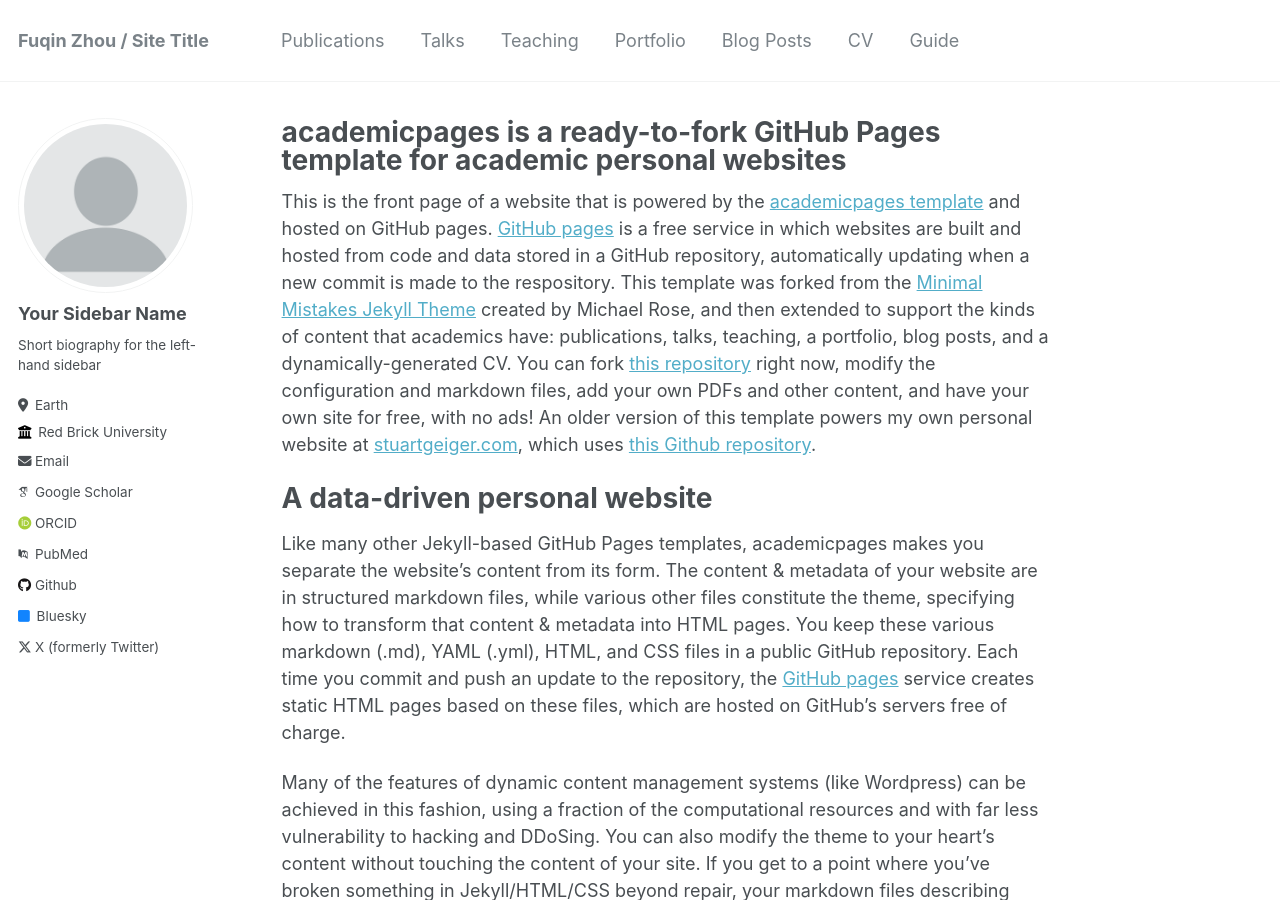
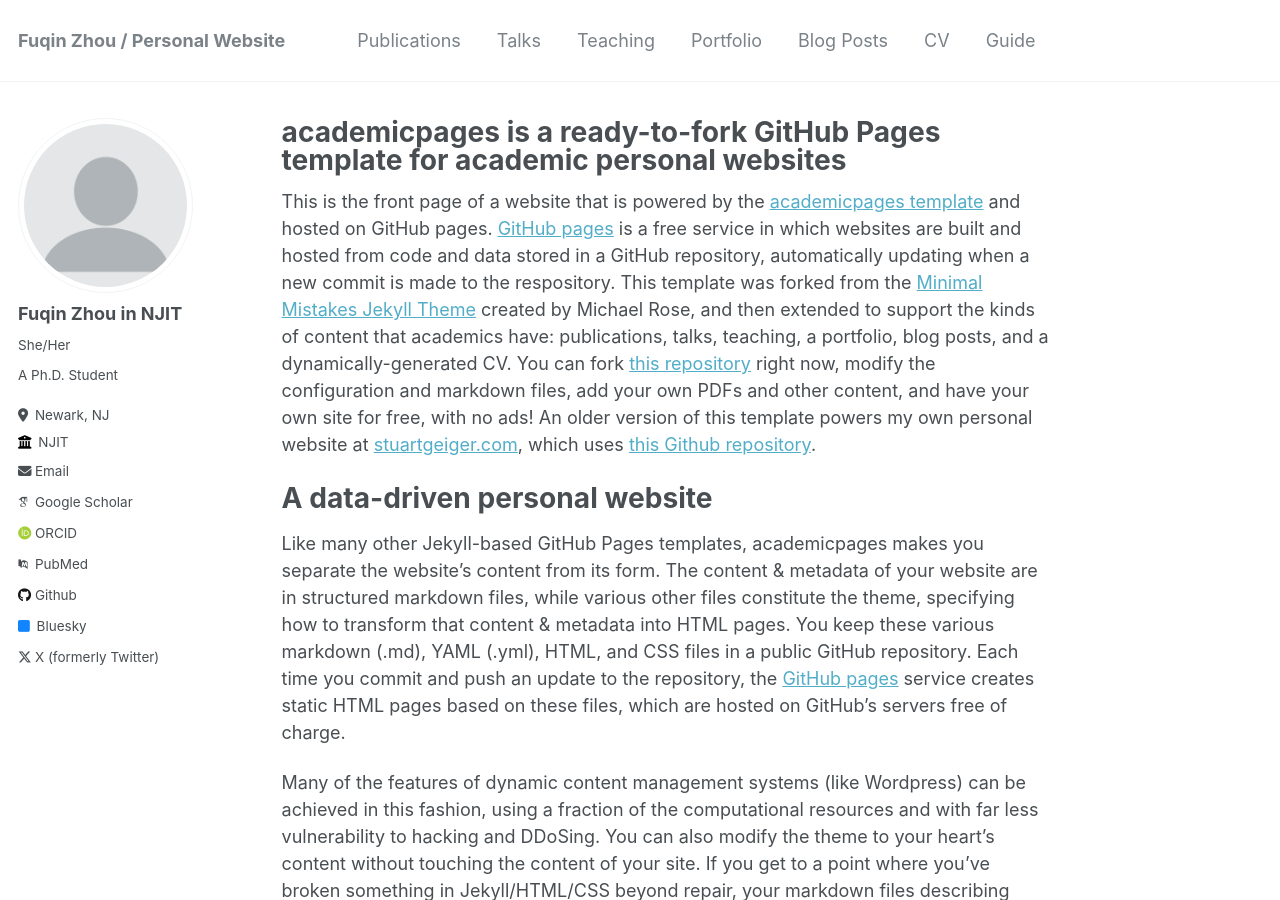
Before and after one commit to zhoufq001/zhoufq001.github.io, a Jekyll site: the page built from _pages/about.md, in a window 1280 px wide and 900 px high. Built offline with Jekyll 4.4.1, drawn with Linux system fonts in a browser that asks for light colours; some web fonts are replaced; some of the changed text lies outside the part shown.

Commit message:
edit some config

```diff
--- a/_config.yml
+++ b/_config.yml
@@ -8,10 +8,11 @@
 
 # Basic Site Settings
 locale                   : "en-US"
-title                    : "Fuqin Zhou / Site Title"
+title                    : "Fuqin Zhou / Personal Website"
 title_separator          : "-"
-name                     : &name "Your Name"
-description              : &description "personal description"
+name                     : &name "Fuqin Zhou"
+description              : &description "Fuqin is a Ph.D. candidate in the Business Data Science Program with B.S. in Financial Engineering. She has 4 year of industry experience in Bank finance.  She has 2 years of experience in areas spanning Supply Chain management, Economy, Finance and portfolio management.
+Her research interests include, but are not limited to big data, risk management, and financial technology."
 url                      : https://zhoufq001.github.io # the base hostname & protocol for your site e.g. "https://mmistakes.github.io"
 baseurl                  : "" # the subpath of your site, e.g. "/blog"
 repository               : "academicpages/academicpages.github.io"
@@ -22,13 +23,13 @@ repository               : "academicpages/academicpages.github.io"
 author:
   # Biographic information
   avatar           : "profile.png"
-  name             : "Your Sidebar Name"
-  pronouns         : # example: "she/her"
-  bio              : "Short biography for the left-hand sidebar"
-  location         : "Earth"
-  employer         : "Red Brick University"
+  name             : "Fuqin Zhou in NJIT"
+  pronouns         : "She/Her"# example: "she/her"
+  bio              : "A Ph.D. Student"
+  location         : "Newark, NJ"
+  employer         : "NJIT"
   uri              : # URL
-  email            : "none@example.org"
+  email            : "fz24@njit.edu"
 
   # Academic websites
   arxiv            : # URL - Update with the correct link to your profile
```
